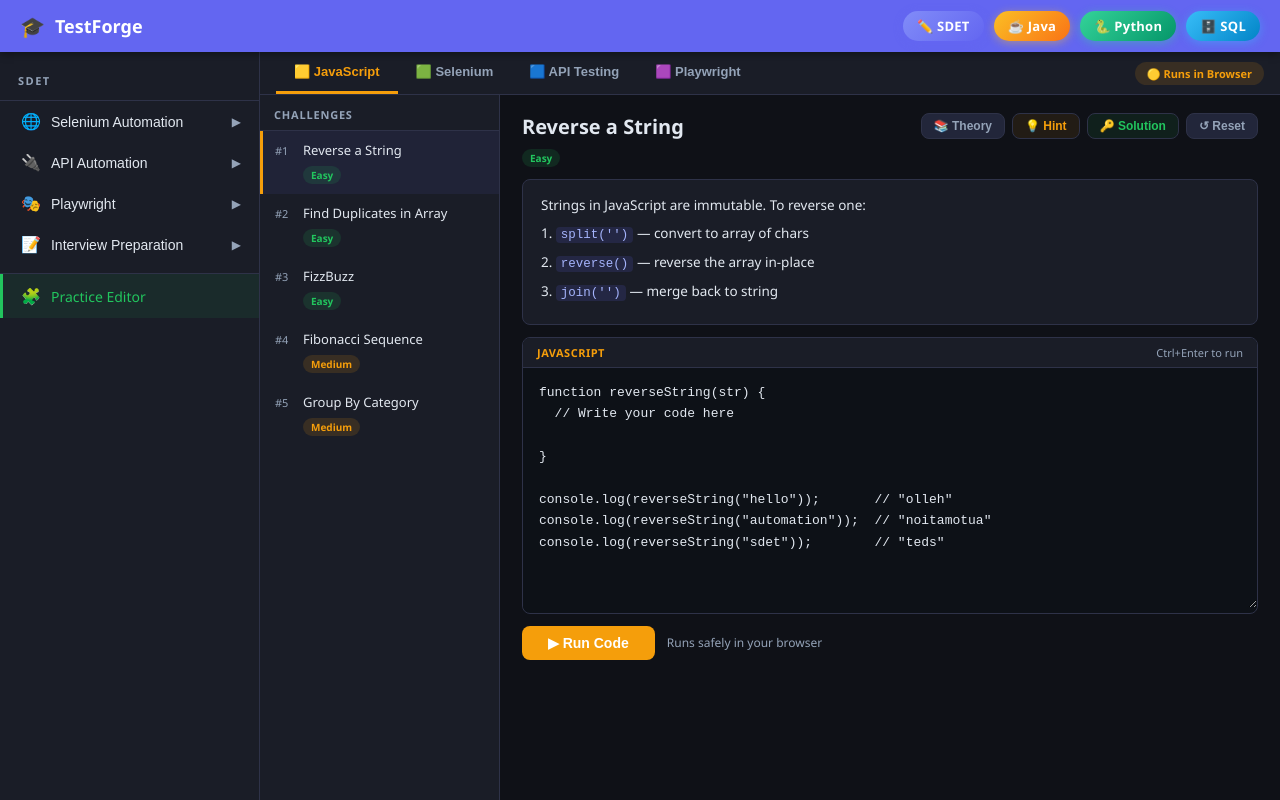
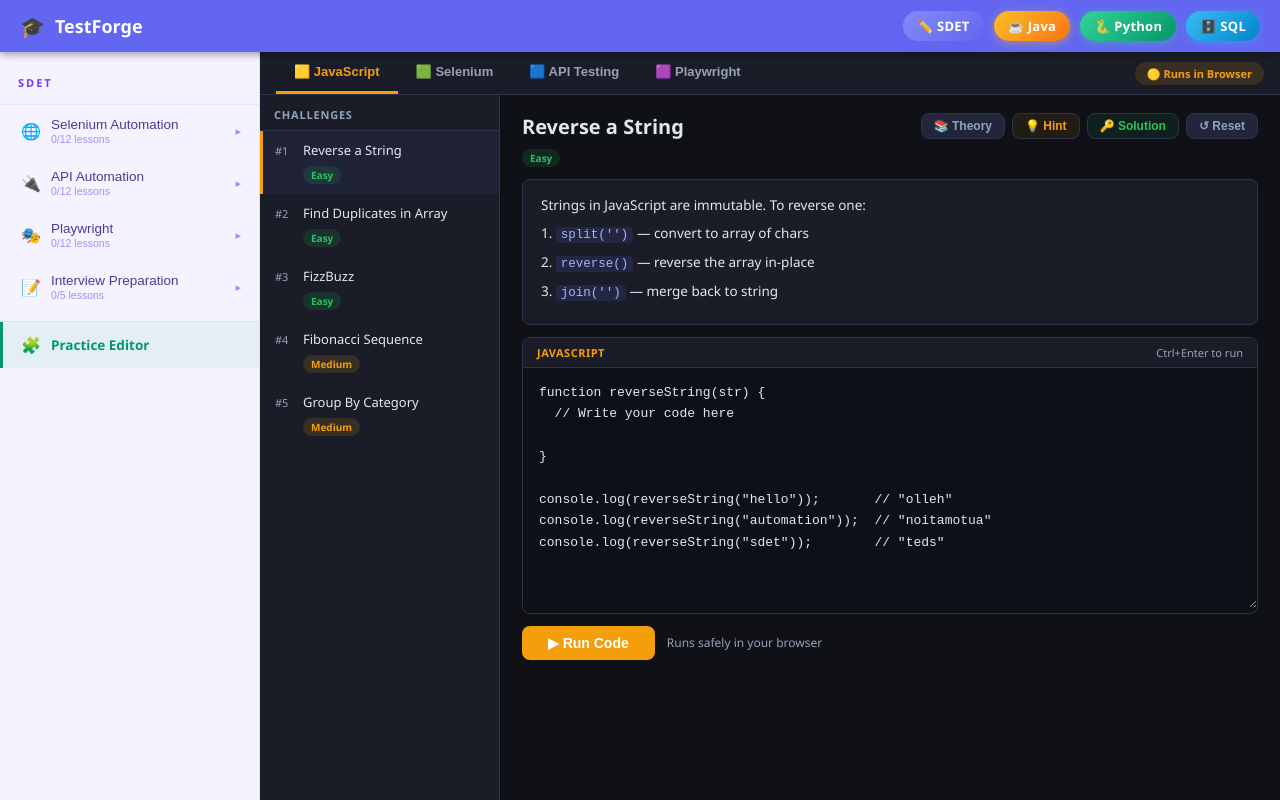
Before and after one commit to Sakshidhole04/SDET-HUB, a React (Vite) app: page /SDET-HUB/practice in a window 1280 px wide. Built offline with nearby package versions, Linux system fonts and the light colour scheme.

Commit message:
feat: light sidebar redesign — white bg, progress pills, clean chapter dropdowns

```diff
--- a/src/App.css
+++ b/src/App.css
@@ -550,8 +550,8 @@ a { color: inherit; text-decoration: none; }
 /* ===== SIDEBAR ===== */
 .sidebar {
   width: var(--sidebar-w);
-  background: var(--surface);
-  border-right: 1px solid var(--border);
+  background: #f5f3ff;
+  border-right: 1px solid rgba(196,181,253,0.35);
   overflow-y: auto;
   flex-shrink: 0;
   position: sticky;
@@ -560,16 +560,16 @@ a { color: inherit; text-decoration: none; }
 }
 
 .sidebar-header {
-  padding: 16px 18px 10px;
-  border-bottom: 1px solid var(--border);
+  padding: 18px 18px 12px;
+  border-bottom: 1px solid rgba(196,181,253,0.3);
 }
 
 .sidebar-title {
   font-size: 11px;
-  font-weight: 700;
-  letter-spacing: 1.5px;
+  font-weight: 800;
+  letter-spacing: 2px;
   text-transform: uppercase;
-  color: var(--text-muted);
+  color: #7c3aed;
 }
 
 .sidebar-topic {
@@ -577,30 +577,68 @@ a { color: inherit; text-decoration: none; }
   align-items: center;
   gap: 10px;
   width: 100%;
-  padding: 11px 18px;
+  padding: 12px 18px;
   background: transparent;
   border: none;
-  color: var(--text);
-  font-size: 14px;
+  color: #4c3a9a;
+  font-size: 13.5px;
+  font-weight: 500;
   cursor: pointer;
   text-align: left;
-  transition: background 0.15s;
+  transition: background 0.15s, color 0.15s;
   border-left: 3px solid transparent;
 }
 
-.sidebar-topic:hover { background: var(--surface2); }
+.sidebar-topic:hover {
+  background: rgba(196,181,253,0.2);
+  color: #2d1f6e;
+}
 
 .sidebar-topic.active {
-  color: var(--accent-light);
-  background: rgba(99,102,241,0.1);
-  border-left-color: var(--accent);
-}
-
-.topic-icon { font-size: 16px; }
-
-.chevron { margin-left: auto; font-size: 12px; color: var(--text-muted); }
-
-.subtopic-list { list-style: none; border-left: 2px solid var(--border); margin-left: 28px; }
+  color: #5b21b6;
+  background: rgba(139,92,246,0.12);
+  border-left-color: #7c3aed;
+  font-weight: 700;
+}
+
+.topic-icon { font-size: 16px; flex-shrink: 0; }
+
+.sidebar-topic-body {
+  display: flex;
+  flex-direction: column;
+  align-items: flex-start;
+  gap: 1px;
+  flex: 1;
+  min-width: 0;
+}
+.sidebar-topic-name {
+  font-size: 13.5px;
+  font-weight: 500;
+  color: inherit;
+  white-space: nowrap;
+  overflow: hidden;
+  text-overflow: ellipsis;
+}
+.sidebar-topic-pct {
+  font-size: 10.5px;
+  color: #a78bfa;
+  font-weight: 500;
+}
+.sidebar-topic.active .sidebar-topic-pct { color: #8b5cf6; }
+
+.chevron {
+  margin-left: auto;
+  font-size: 11px;
+  color: #a78bfa;
+  transition: transform 0.2s;
+}
+
+.subtopic-list {
+  list-style: none;
+  border-left: 2px solid rgba(196,181,253,0.4);
+  margin-left: 30px;
+  padding: 2px 0;
+}
 
 .subtopic-link {
   display: flex;
@@ -608,29 +646,41 @@ a { color: inherit; text-decoration: none; }
   gap: 8px;
   padding: 7px 14px;
   font-size: 13px;
-  color: var(--text-muted);
-  border-radius: 4px;
+  color: #7c6fa0;
+  border-radius: 6px;
   transition: all 0.15s;
-}
-
-.subtopic-link:hover { color: var(--text); background: var(--surface2); }
-
-.subtopic-link.active { color: var(--accent-light); font-weight: 600; }
+  text-decoration: none;
+}
+
+.subtopic-link:hover {
+  color: #2d1f6e;
+  background: rgba(196,181,253,0.18);
+}
+
+.subtopic-link.active {
+  color: #5b21b6;
+  font-weight: 600;
+  background: rgba(139,92,246,0.1);
+}
 
 .sub-num {
-  min-width: 18px;
-  height: 18px;
+  min-width: 20px;
+  height: 20px;
   display: inline-flex;
   align-items: center;
   justify-content: center;
-  background: var(--surface2);
-  border-radius: 4px;
+  background: rgba(196,181,253,0.3);
+  border-radius: 5px;
   font-size: 10px;
   font-weight: 700;
-  color: var(--text-muted);
-}
-
-.subtopic-link.active .sub-num { background: var(--accent); color: #fff; }
+  color: #7c3aed;
+  flex-shrink: 0;
+}
+
+.subtopic-link.active .sub-num {
+  background: #7c3aed;
+  color: #fff;
+}
 
 /* ===== MAIN CONTENT ===== */
 .main-content {
@@ -1890,15 +1940,16 @@ a { color: inherit; text-decoration: none; }
   align-items: center;
   gap: 10px;
   width: 100%;
-  padding: 11px 18px;
-  color: var(--text);
-  font-size: 14px;
+  padding: 12px 18px;
+  color: #4c3a9a;
+  font-size: 13.5px;
+  font-weight: 500;
   border-left: 3px solid transparent;
-  transition: background 0.15s;
+  transition: background 0.15s, color 0.15s;
   text-decoration: none;
 }
-.sidebar-practice-link:hover { background: var(--surface2); }
-.sidebar-practice-link.active { color: #22c55e; background: rgba(34,197,94,0.08); border-left-color: #22c55e; }
+.sidebar-practice-link:hover { background: rgba(196,181,253,0.2); color: #2d1f6e; }
+.sidebar-practice-link.active { color: #059669; background: rgba(16,185,129,0.08); border-left-color: #059669; font-weight: 700; }
 
 /* ===== PRACTICE EDITOR v2 — Multi-Track ===== */
 .pe-root {
@@ -2872,15 +2923,15 @@ a { color: inherit; text-decoration: none; }
   width: 20px;
   height: 20px;
   border-radius: 50%;
-  background: rgba(34,197,94,0.2);
-  color: #4ade80;
+  background: rgba(16,185,129,0.15);
+  color: #059669;
   font-size: 11px;
   font-weight: 800;
   display: inline-flex;
   align-items: center;
   justify-content: center;
   flex-shrink: 0;
-  border: 1px solid rgba(34,197,94,0.4);
+  border: 1px solid rgba(16,185,129,0.35);
 }
 
 .topic-progress-txt {
@@ -2888,15 +2939,15 @@ a { color: inherit; text-decoration: none; }
   margin-right: 4px;
   font-size: 10px;
   font-weight: 700;
-  color: var(--accent-light);
-  background: rgba(99,102,241,0.12);
+  color: #7c3aed;
+  background: rgba(139,92,246,0.12);
   border-radius: 10px;
   padding: 1px 7px;
   flex-shrink: 0;
 }
 
 .sub-num.sub-done {
-  background: #22c55e !important;
+  background: #059669 !important;
   color: #fff !important;
   font-size: 9px !important;
 }
--- a/src/components/CourseSidebar.jsx
+++ b/src/components/CourseSidebar.jsx
@@ -33,13 +33,14 @@ export default function CourseSidebar({ courses, baseRoute, prefix, title }) {
                 }}
               >
                 <span className="topic-icon">{chapter.icon}</span>
-                <span>{chapter.title}</span>
-                {completed === total ? (
+                <div className="sidebar-topic-body">
+                  <span className="sidebar-topic-name">{chapter.title}</span>
+                  <span className="sidebar-topic-pct">{completed}/{total} lessons</span>
+                </div>
+                {completed === total && total > 0 ? (
                   <span className="topic-done-badge">✓</span>
-                ) : completed > 0 ? (
-                  <span className="topic-progress-txt">{completed}/{total}</span>
                 ) : null}
-                <span className="chevron">{expanded[key] ? '▾' : '▶'}</span>
+                <span className="chevron">{expanded[key] ? '▾' : '▸'}</span>
               </button>
               {expanded[key] && chapterId === key && (
                 <ul className="subtopic-list">
--- a/src/components/Sidebar.jsx
+++ b/src/components/Sidebar.jsx
@@ -36,13 +36,14 @@ export default function Sidebar() {
               }}
             >
               <span className="topic-icon">{topic.icon}</span>
-              <span>{topic.title}</span>
-              {completed === total ? (
+              <div className="sidebar-topic-body">
+                <span className="sidebar-topic-name">{topic.title}</span>
+                <span className="sidebar-topic-pct">{completed}/{total} lessons</span>
+              </div>
+              {completed === total && total > 0 ? (
                 <span className="topic-done-badge">✓</span>
-              ) : completed > 0 ? (
-                <span className="topic-progress-txt">{completed}/{total}</span>
               ) : null}
-              <span className="chevron">{expanded[key] ? '▾' : '▶'}</span>
+              <span className="chevron">{expanded[key] ? '▾' : '▸'}</span>
             </button>
             {expanded[key] && topicKey === key && (
               <ul className="subtopic-list">
@@ -66,7 +67,7 @@ export default function Sidebar() {
           );
         })}
       </nav>
-      <div style={{ borderTop: '1px solid var(--border)', marginTop: 8 }}>
+      <div style={{ borderTop: '1px solid rgba(196,181,253,0.35)', marginTop: 8 }}>
         <Link
           to="/practice"
           className={`sidebar-practice-link ${isPractice ? 'active' : ''}`}
```
